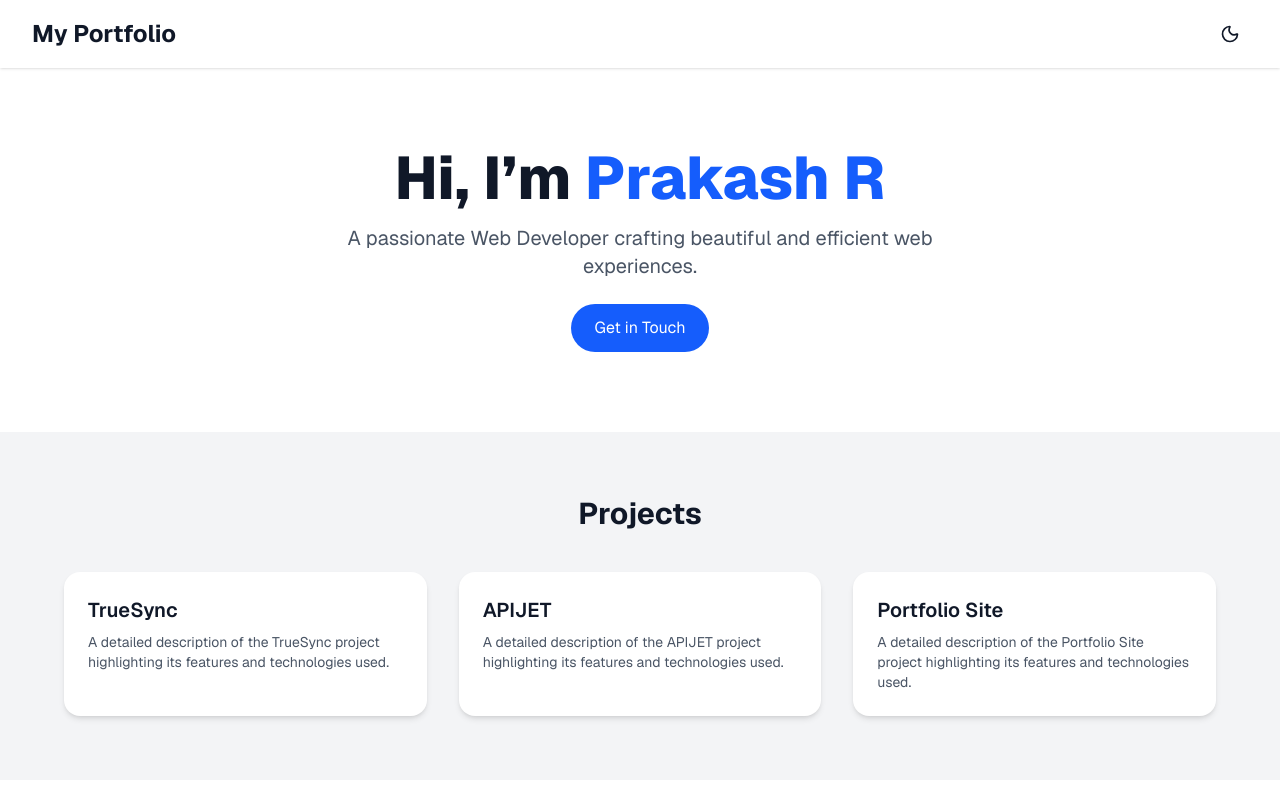
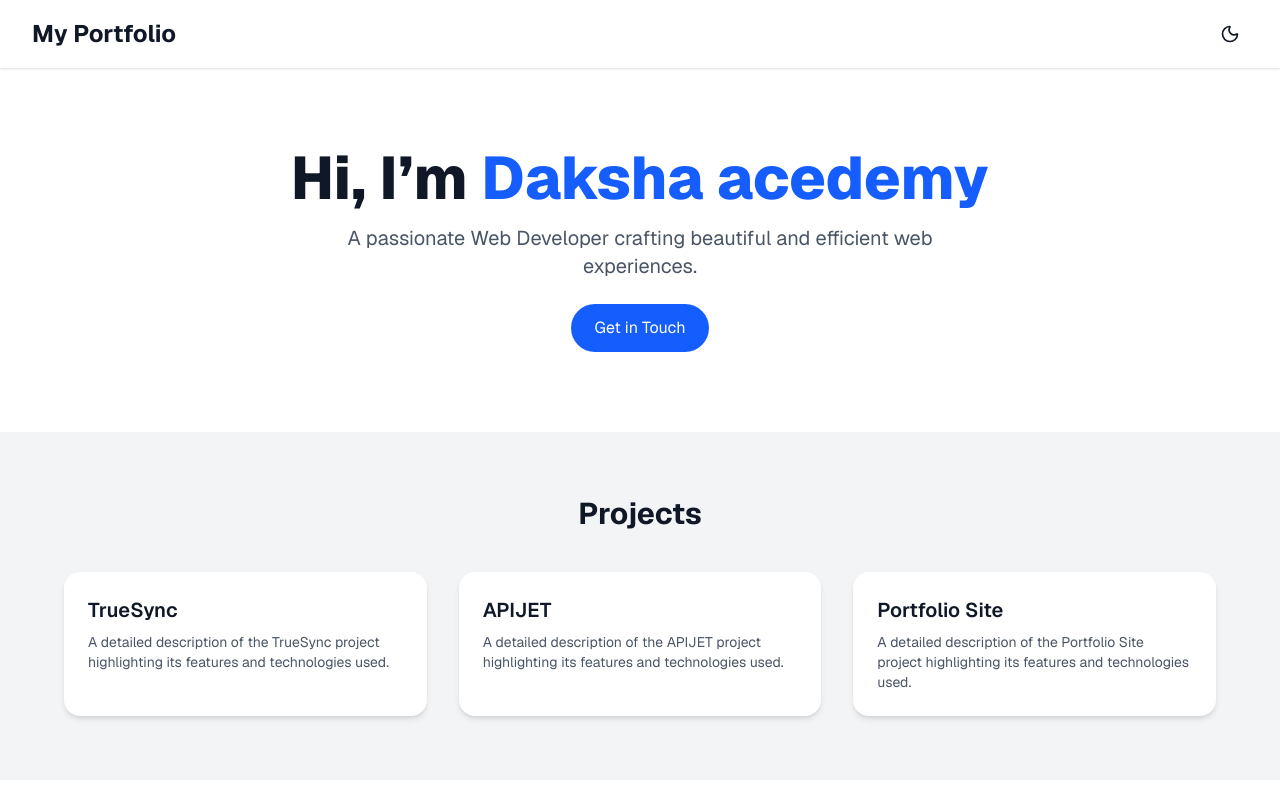
Before and after one commit to prakash735/local, a Next.js app: page / in a window 1280 px wide. Shown: the top 800 px of the page. Built offline with nearby package versions, Linux system fonts and the light colour scheme.

Commit message:
Update page.js

```diff
--- a/src/app/page.js
+++ b/src/app/page.js
@@ -29,7 +29,7 @@
       {/* Hero Section */}
       <section className="flex flex-col items-center justify-center text-center py-20 px-6">
         <h2 className="text-4xl md:text-6xl font-extrabold mb-4">
-          Hi, I’m <span className="text-blue-600 dark:text-blue-400">Prakash R</span>
+          Hi, I’m <span className="text-blue-600 dark:text-blue-400">Daksha acedemy </span>
         </h2>
         <p className="text-lg md:text-xl text-gray-600 dark:text-gray-300 max-w-2xl">
           A passionate Web Developer crafting beautiful and efficient web experiences.
```
